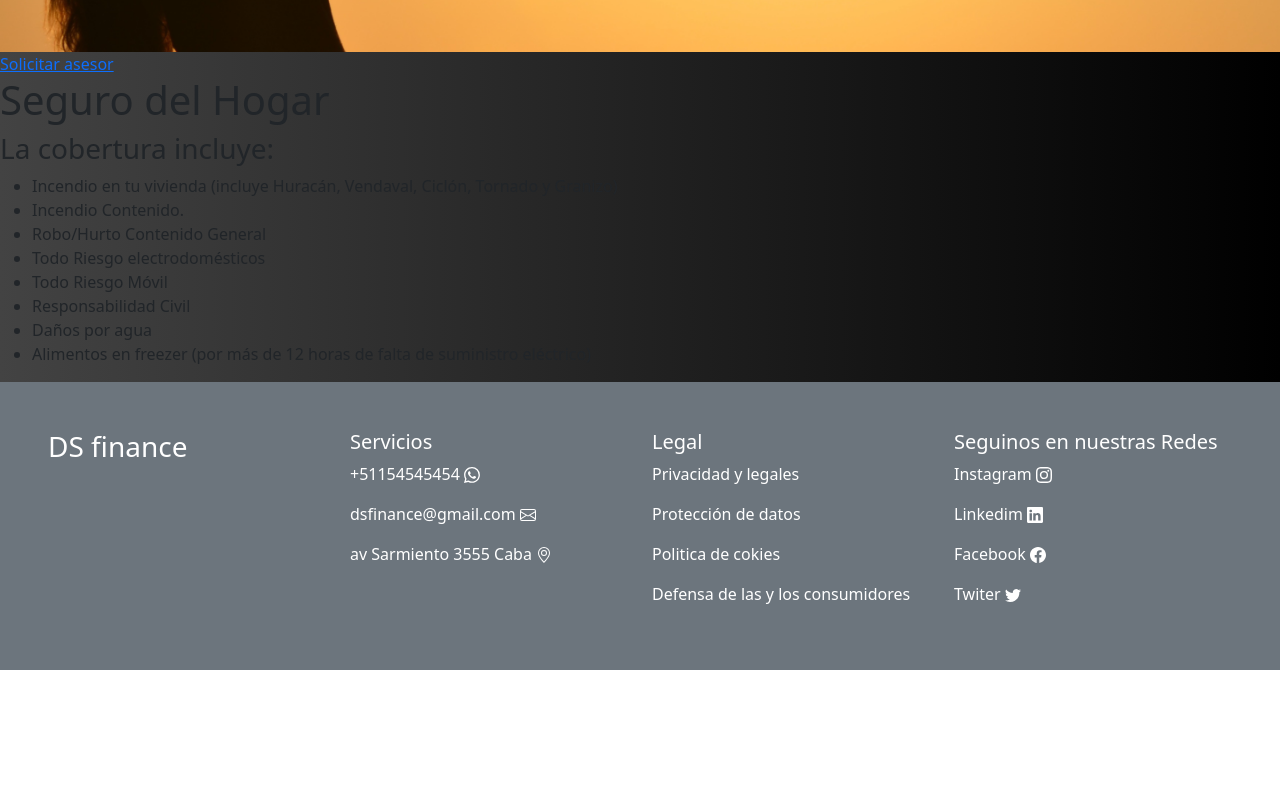
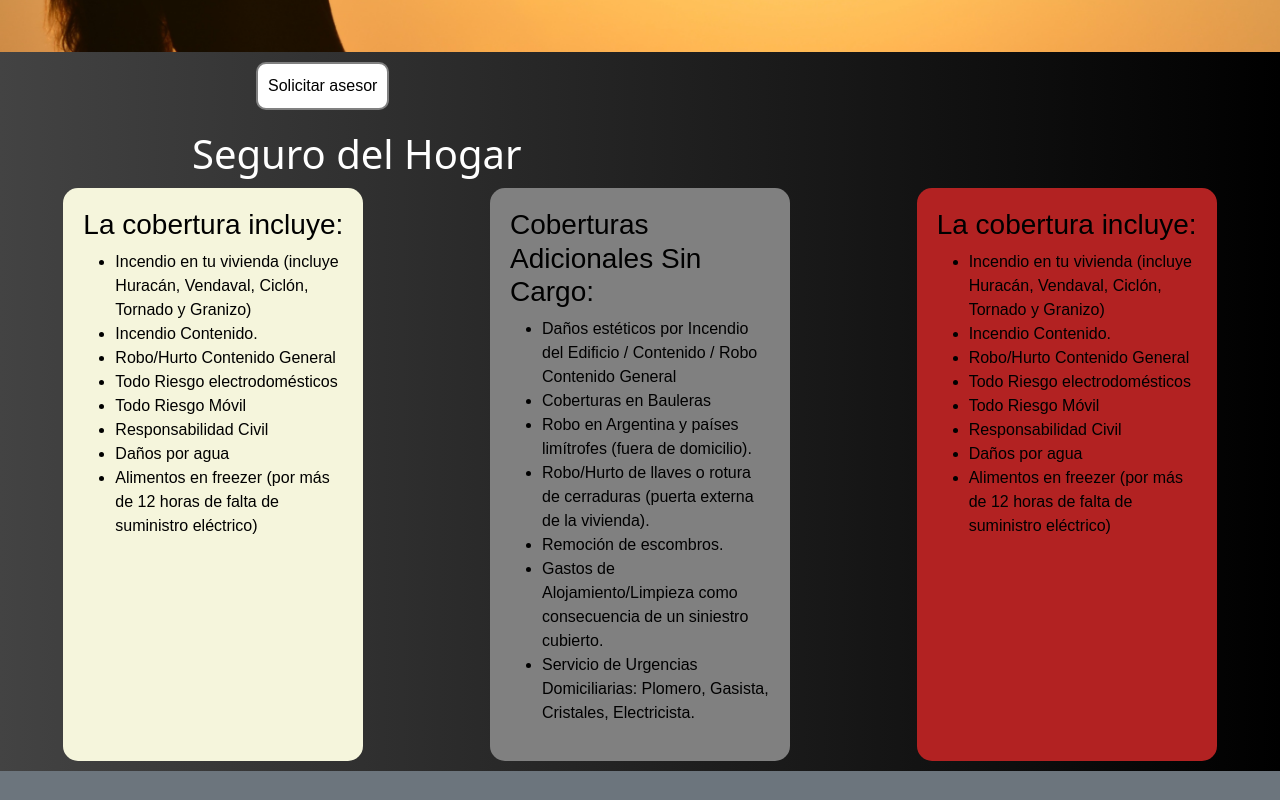
Before and after one commit to AlanPaz24/DSfinance-AlanPaz, a plain HTML site: page pages/proteccion.html in a window 1280 px wide. Shown: the part 660-1460 px from the top of the page. Before the commit the page ends 1330 px from the top, so only its background shows below. Drawn offline with nearby package versions, Linux system fonts and the light colour scheme.

Commit message:
se agrego contenido en proteccion, mixin, extend y media

```diff
--- a/pages/proteccion.html
+++ b/pages/proteccion.html
@@ -60,6 +60,7 @@
         <h1>Seguro del Hogar</h1>
       </div>
 
+      <div class="coberturas">
         <div class="extend">
           <h3>La cobertura incluye:</h3>
           <ul>
@@ -72,9 +73,35 @@
             <li>Daños por agua</li>
             <li>Alimentos en freezer (por más de 12 horas de falta de suministro eléctrico)</li>
           </ul>
-
         </div>
 
+        <div class="extend--color1">
+          <h3>Coberturas Adicionales Sin Cargo:</h3>
+          <ul>
+            <li>Daños estéticos por Incendio del Edificio / Contenido / Robo Contenido General</li>
+            <li>Coberturas en Bauleras</li>
+            <li>Robo en Argentina y países limítrofes (fuera de domicilio).</li>
+            <li>Robo/Hurto de llaves o rotura de cerraduras (puerta externa de la vivienda).</li>
+            <li>Remoción de escombros.</li>
+            <li>Gastos de Alojamiento/Limpieza como consecuencia de un siniestro cubierto.</li>
+            <li>Servicio de Urgencias Domiciliarias: Plomero, Gasista, Cristales, Electricista.</li>
+          </ul>
+        </div>
+
+        <div class="extend--color2">
+          <h3>La cobertura incluye:</h3>
+          <ul>
+            <li>Incendio en tu vivienda (incluye Huracán, Vendaval, Ciclón, Tornado y Granizo)</li>
+            <li>Incendio Contenido.</li>
+            <li>Robo/Hurto Contenido General</li>
+            <li>Todo Riesgo electrodomésticos</li>
+            <li>Todo Riesgo Móvil</li>
+            <li>Responsabilidad Civil</li>
+            <li>Daños por agua</li>
+            <li>Alimentos en freezer (por más de 12 horas de falta de suministro eléctrico)</li>
+          </ul>
+        </div>
+      </div>
 
 
 
--- a/sass/main.scss
+++ b/sass/main.scss
@@ -58,3 +58,36 @@ section img {
     margin: 10px 15%;
     color: white;
 }
+
+.extend {
+    background-color: beige;
+    color: black;
+    font-family: sans-serif;
+    padding: 20px;
+    width: 300px;
+    margin-bottom: 10px;
+    border-radius: 15px
+}
+.extend--color1 {
+    @extend .extend;
+    background-color: gray;
+}
+.extend--color2 {
+    @extend .extend;
+    background-color: firebrick;
+}
+.coberturas {
+    display: grid;
+    grid-template-columns: 1fr 1fr 1fr;
+    justify-content: center;
+    justify-items: center;
+}
+@media (max-width: 576px) {
+    .coberturas {
+    grid-template-columns: none;
+    margin: 10px;
+    padding: 10px;
+    justify-content: center;
+    align-items: center;
+}
+}
```
Also changed, not shown: sass/main.css, 1 other file. Lines whose indentation alone changed are shown as unchanged.
